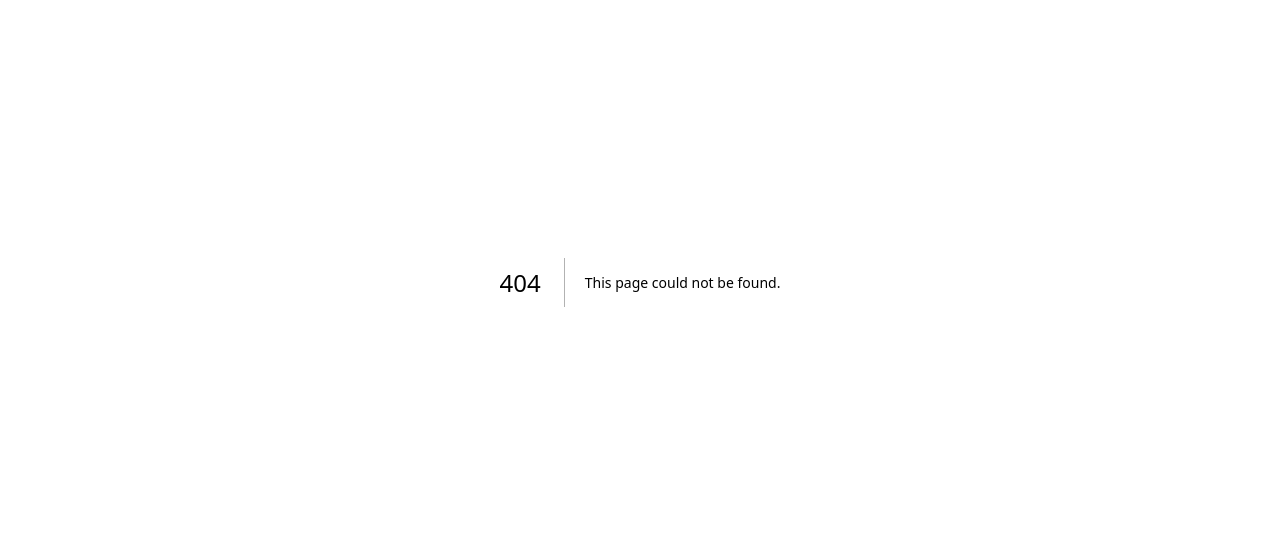
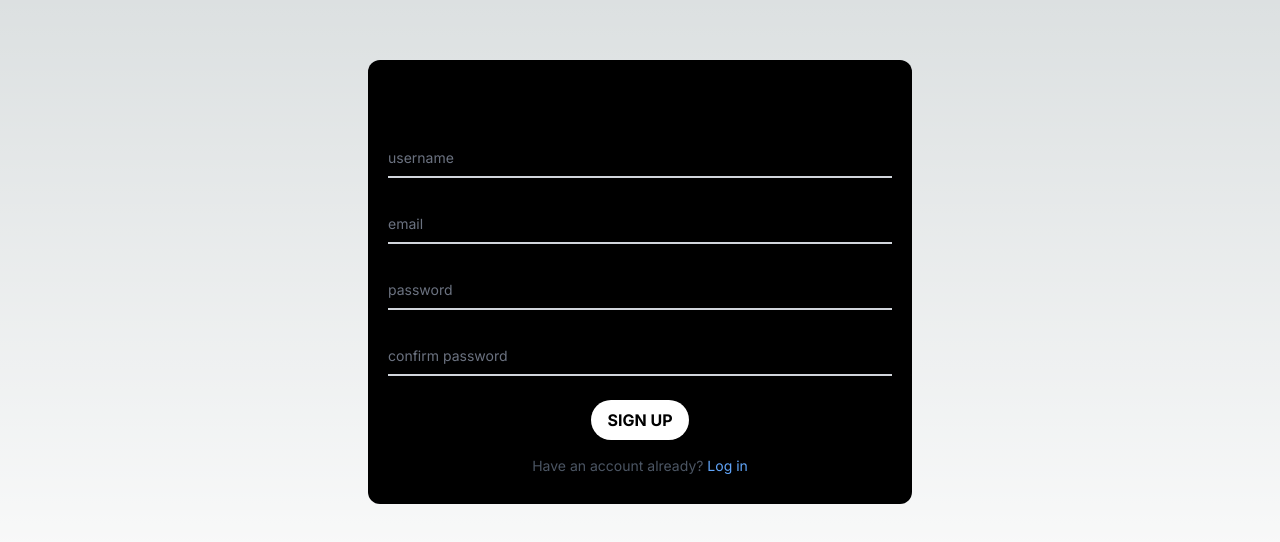
Before and after one commit to AdPro-C8/BookU-fe, a Next.js app: page /register in a window 1280 px wide. Before the commit this address had no page. Shown: the part 118-660 px from the top of the page. Built offline with nearby package versions, Linux system fonts and the light colour scheme; no server answers.

Commit message:
add(register): Register Page including the integration

```diff
--- /dev/null
+++ b/src/app/register/page.tsx
@@ -0,0 +1,129 @@
+"use client";
+
+import { useForm } from 'react-hook-form'
+import axios from 'axios';
+import Link from 'next/link';
+import { useRouter } from 'next/navigation'
+
+type FormData = {
+  username: string;
+  email: string;
+  password: string;
+  confirm_password: string;
+};
+
+export default function Home() {
+  const { register, handleSubmit, formState: { errors }, reset, watch, setError } = useForm<FormData>();
+  const router = useRouter()
+  const AUTH_API_URL = process.env.NEXT_PUBLIC_AUTH_API_URL;
+  const onSubmit = ((data: FormData, e: any) => {
+    e.preventDefault();
+
+    console.log(data)
+
+    axios.post(`${AUTH_API_URL}/auth/signup`, {
+      username: data.username,
+      email: data.email,
+      password: data.password
+    }).then(res => {
+      console.log("Signing in", res);
+      alert('Sign in successful')
+      router.push('/homepage');
+    }).catch(err => {
+      console.log(err);
+      setError("email", {
+        type: "manual",
+        message: "email already in use"
+      })
+    })
+    reset();
+  });
+  return (
+    <main className="flex min-h-screen items-center justify-between p-24">
+      <div className="bg-black w-1/2 max-w-5xl h-fit m-auto text-center rounded-xl px-5 py-7">
+        <p className='mb-3 text-3xl font-semibold'>
+          Register
+        </p>
+        <form onSubmit={handleSubmit(onSubmit)}>
+          <div className='relative z-0 w-full mb-6 group text-left'>
+            <input className={`block py-2.5 px-0 w-full text-sm text-gray-900 bg-transparent border-0 border-b-2 border-gray-300 appearance-none dark:text-white dark:border-gray-600 focus:outline-none focus:ring-0 ${ errors.username ? `focus:border-red-600 peer dark:focus:border-red-500` : `focus:border-blue-600 peer dark:focus:border-blue-500` }`}
+              placeholder=" "
+              id="username"
+              {...register("username", {
+                required: "required",
+                minLength: {
+                  value: 6,
+                  message: "min length is 6"
+                }
+              })}
+              type="text"
+            />
+            <label htmlFor="username" className={`peer-focus:font-medium absolute text-sm text-gray-500 dark:text-gray-400 duration-300 transform -translate-y-6 scale-75 top-3 -z-10 origin-[0] peer-focus:left-0 ${ errors.username ? `peer-focus:text-red-600 peer-focus:dark:text-red-500` : `peer-focus:text-blue-600 peer-focus:dark:text-blue-500` } peer-placeholder-shown:scale-100 peer-placeholder-shown:translate-y-0 peer-focus:scale-75 peer-focus:-translate-y-6`}>
+              username
+            </label>
+            {errors.username && <span role="alert" className='text-sm text-red-500'>{errors.username.message}</span>}
+          </div>
+          <div className='relative z-0 w-full mb-6 group text-left'>
+            <input className={`block py-2.5 px-0 w-full text-sm text-gray-900 bg-transparent border-0 border-b-2 border-gray-300 appearance-none dark:text-white dark:border-gray-600 focus:outline-none focus:ring-0 ${ errors.email ? `focus:border-red-600 peer dark:focus:border-red-500` : `focus:border-blue-600 peer dark:focus:border-blue-500` }`}
+              placeholder=" "
+              id="email"
+              {...register("email", {
+                required: "required",
+                pattern: {
+                  value: /\S+@\S+\.\S+/,
+                  message: "Entered value does not match email format"
+                }
+              })}
+              type="email"
+            />
+            <label htmlFor="email" className={`peer-focus:font-medium absolute text-sm text-gray-500 dark:text-gray-400 duration-300 transform -translate-y-6 scale-75 top-3 -z-10 origin-[0] peer-focus:left-0 ${ errors.email ? `peer-focus:text-red-600 peer-focus:dark:text-red-500` : `peer-focus:text-blue-600 peer-focus:dark:text-blue-500` } peer-placeholder-shown:scale-100 peer-placeholder-shown:translate-y-0 peer-focus:scale-75 peer-focus:-translate-y-6`}>
+              email
+            </label>
+            {errors.email && <span role="alert" className='text-sm text-red-500'>{errors.email.message}</span>}
+          </div>
+          <div className='relative z-0 w-full mb-6 group text-left'>
+            <input className={`block py-2.5 px-0 w-full text-sm text-gray-900 bg-transparent border-0 border-b-2 border-gray-300 appearance-none dark:text-white dark:border-gray-600 focus:outline-none focus:ring-0 ${ errors.password ? `focus:border-red-600 peer dark:focus:border-red-500` : `focus:border-blue-600 peer dark:focus:border-blue-500` }`}
+              placeholder=" "
+              id="password"
+              {...register("password", {
+                required: "required",
+                minLength: {
+                  value: 6,
+                  message: "min length is 6"
+                }
+              })}
+              type="password"
+            />
+            <label htmlFor="password" className={`peer-focus:font-medium absolute text-sm text-gray-500 dark:text-gray-400 duration-300 transform -translate-y-6 scale-75 top-3 -z-10 origin-[0] peer-focus:left-0 ${ errors.password ? `peer-focus:text-red-600 peer-focus:dark:text-red-500` : `peer-focus:text-blue-600 peer-focus:dark:text-blue-500` } peer-placeholder-shown:scale-100 peer-placeholder-shown:translate-y-0 peer-focus:scale-75 peer-focus:-translate-y-6`}>
+              password
+            </label>
+            {errors.password && <span role="alert" className='text-sm text-red-500'>{errors.password.message}</span>}
+          </div>
+          <div className='relative z-0 w-full mb-6 group text-left'>
+            <input className={`block py-2.5 px-0 w-full text-sm text-gray-900 bg-transparent border-0 border-b-2 border-gray-300 appearance-none dark:text-white dark:border-gray-600 focus:outline-none focus:ring-0 ${ errors.confirm_password ? `focus:border-red-600 peer dark:focus:border-red-500` : `focus:border-blue-600 peer dark:focus:border-blue-500` }`}
+              placeholder=" "
+              id="confirm_password"
+              {...register("confirm_password", {
+                required: "required",
+                validate: (val: string) => {
+                  if (watch('password') != val) {
+                    return "your password do not match";
+                  }
+                }
+              })}
+              type="password"
+            />
+            <label htmlFor="confirm_password" className={`peer-focus:font-medium absolute text-sm text-gray-500 dark:text-gray-400 duration-300 transform -translate-y-6 scale-75 top-3 -z-10 origin-[0] peer-focus:left-0 ${ errors.confirm_password ? `peer-focus:text-red-600 peer-focus:dark:text-red-500` : `peer-focus:text-blue-600 peer-focus:dark:text-blue-500` } peer-placeholder-shown:scale-100 peer-placeholder-shown:translate-y-0 peer-focus:scale-75 peer-focus:-translate-y-6`}>
+              confirm password
+            </label>
+            {errors.confirm_password && <span role="alert" className='text-sm text-red-500'>{errors.confirm_password.message}</span>}
+          </div>
+          <button type="submit" className="bg-white hover:bg-gray-200 text-black font-bold py-2 px-4 rounded-full mb-4">SIGN UP</button>
+        </form>
+        <p className={`m-0 text-sm text-gray-600`}>
+          Have an account already? <Link href="/login" className='text-blue-400 hover:underline'>Log in</Link>
+        </p>
+      </div>
+    </main>
+  )
+}
```
Also changed, not shown: package.json (+6 -4 lines), 1 other file (tests, documents, lock files or other folders).
